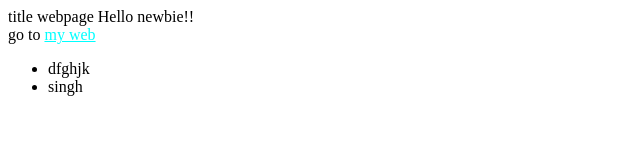
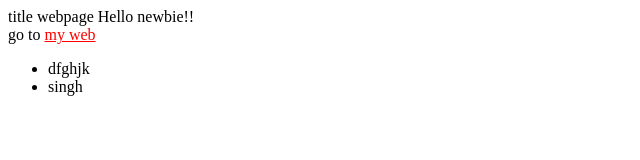
Before and after one commit to koushlendraSingh/htm5demo, a plain HTML site: page index.html in a window 1280 px wide. Shown: the full height of the page, 0-640 px from the left. Drawn offline with Linux system fonts and the light colour scheme.

Commit message:
pull request

```diff
--- a/index.html
+++ b/index.html
@@ -6,10 +6,11 @@
 <body>
 title webpage Hello newbie!!
 <br>
-go to <a href="vid1.html" target="_blank" style="color: cyan; text-decoration: underline;"> my web </a>
+go to <a href="vid1.html" target="_blank" style="color: red; text-decoration: underline;"> my web </a>
 <br>
 <ul><li>dfghjk</li>
 	<li>singh</li>
 </ul>
+<!--comment-->
 </body>
 </html>
```
